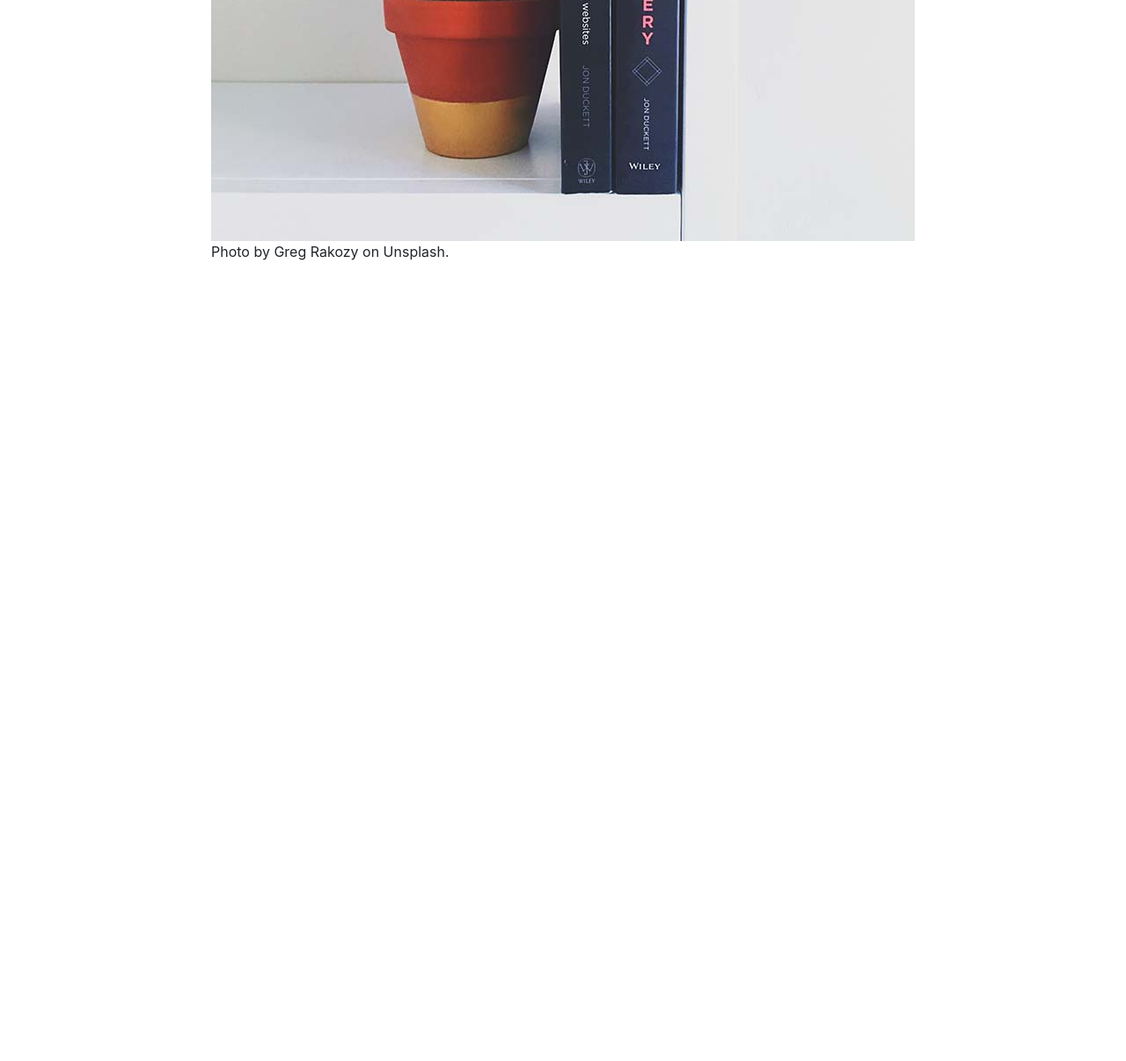
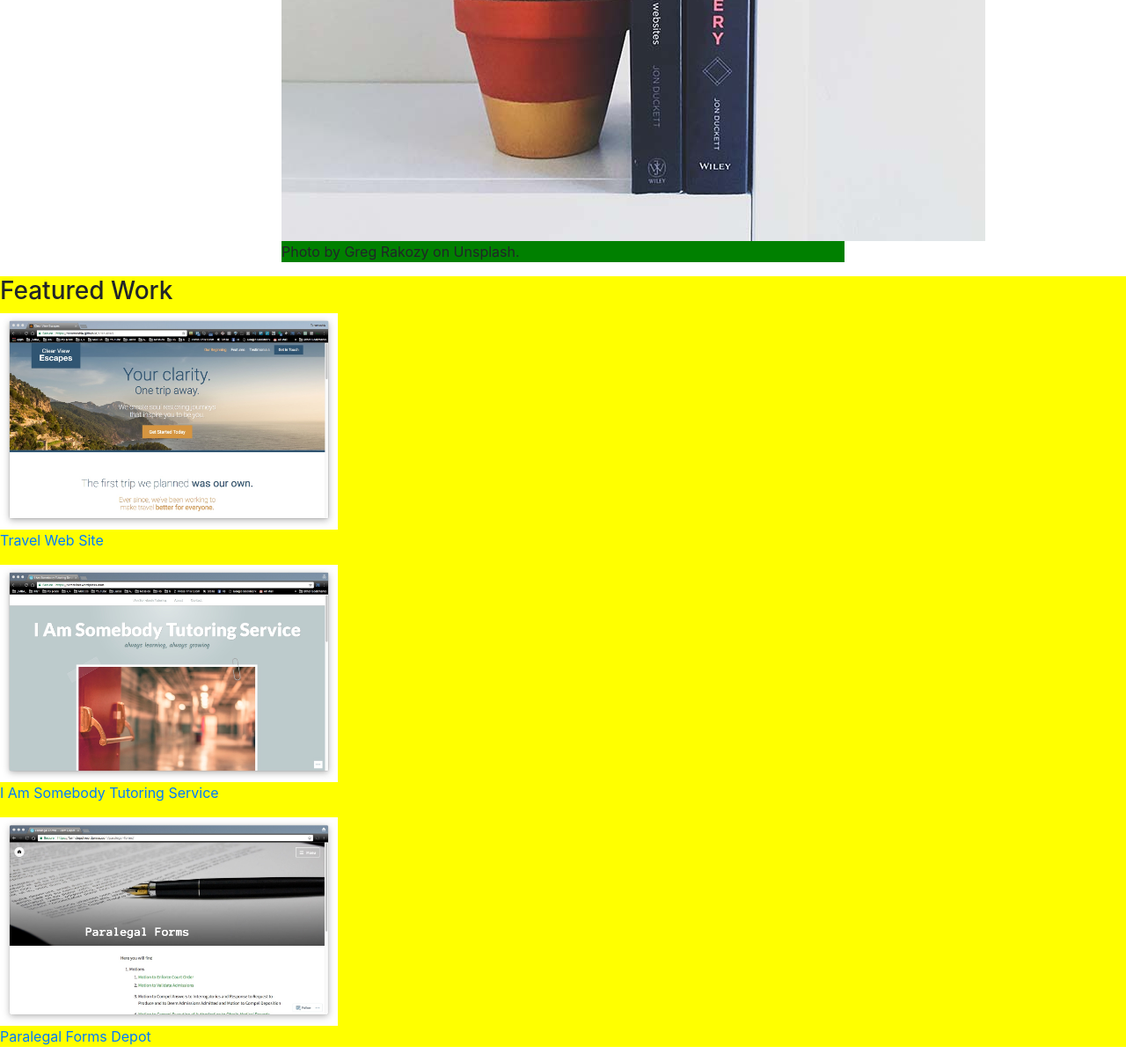
Before and after one commit to tonomoshia/udacity_portfolio, a website: page index.html in a window 1280 px wide. Shown: the part 500-1706 px from the top of the page at 88% size. Before the commit the page ends 800 px from the top, so only its background shows below. Drawn offline with nearby package versions, Linux system fonts and the light colour scheme; a web font is replaced by a local one.

Commit message:
added photos for featured work and background-color for editing purposes

```diff
--- a/index.html
+++ b/index.html
@@ -20,12 +20,34 @@
     <!-- <img class="avatar" src="tonomoshia_face_square.jpg" alt="Elizabeth Reiher" /> -->
     <h1 class="name">Elizabeth Reiher</h1>
     <p class="job_title">Front-End Jedi at
-        <a href="https://tonomoshia.com">Tonomoshia.com</a></p>
-<br>
+        <a href="https://tonomoshia.com">Tonomoshia.com</a>
+    </p>
+    <br>
     <figure class=" hero ">
         <img src="greg-rakozy-129733-unsplash-800px.jpg " alt="HTML & CSS, Javascript & Jquery " />
         <figcaption>Photo by Greg Rakozy on Unsplash.</figcaption>
     </figure>
+    <div class="work">
+        <h3>Featured Work</h3>
+        <figure>
+            <img class="thumbnail" src="clear-view-escapes.jpg" alt="travel website" />
+            <figcaption>
+                <a href="https://tonomoshia.github.io/alter-altar/">Travel Web Site</a>
+            </figcaption>
+        </figure>
+        <figure>
+            <img class="thumbnail" src="i-am_somebody_tutoring-service.jpg" alt="Pam's tutoring website" />
+            <figcaption>
+                <a href="https://pamreiher.wordpress.com">I Am Somebody Tutoring Service</a>
+            </figcaption>
+        </figure>
+        <figure>
+            <img class="thumbnail" src="paralegal_forms.jpg" alt="Paralegal Forms" />
+            <figcaption>
+                <a href="https://formdepot.wordpress.com">Paralegal Forms Depot</a>
+            </figcaption>
+        </figure>
+    </div>
 </body>
 
 </html>
--- a/styles.css
+++ b/styles.css
@@ -11,6 +11,7 @@ html {
     width: 75%;
     padding: 5px;
     margin: 5px;
+    background-color: red;
 }
 
 .job_title {
@@ -20,6 +21,7 @@ html {
     float: right;
     text-align: right;
     font-family: 'Rubik', sans-serif;
+    background-color: violet;
 }
 
 .logo {
@@ -27,16 +29,29 @@ html {
     width: 25%;
     max-width: 300px;
     height: auto;
+    background-color: blueviolet;
 }
 
-.avatar {
+/* .avatar {
     border-radius: 50%;
     position: absolute;
+    background-color: pink;
+} */
+
+.hero {
+    width: 50%;
+    max-width: 800px;
+    display: block;
+    margin-left: auto;
+    margin-right: auto;
+    background-color: green;
 }
 
-.hero {
-    /* width: 100%; */
-    max-width: 800px;
-    display: block;
-    margin: 0 auto;
+.thumbnail {
+    max-width: 30%;
+
 }
+
+.work {
+    background-color: yellow;
+}
```
Also changed, not shown: clear-view-escapes.jpg (added), i-am_somebody_tutoring-service.jpg (added), paralegal_forms.jpg (added).
